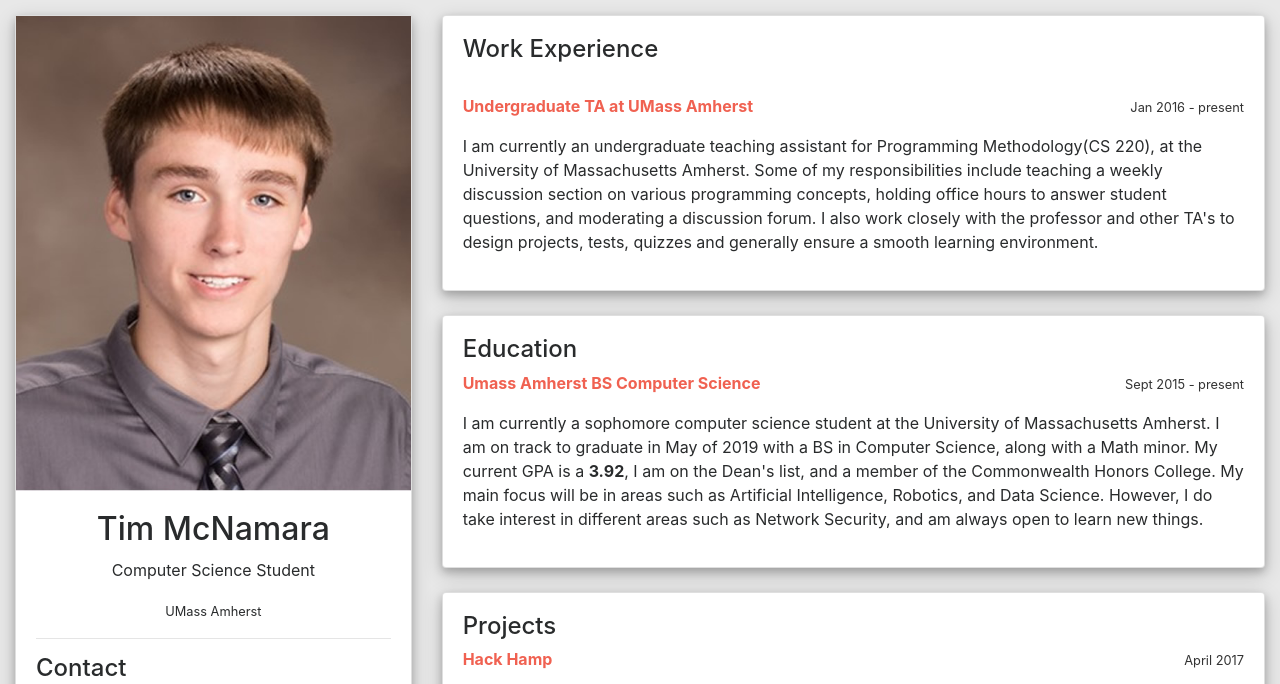
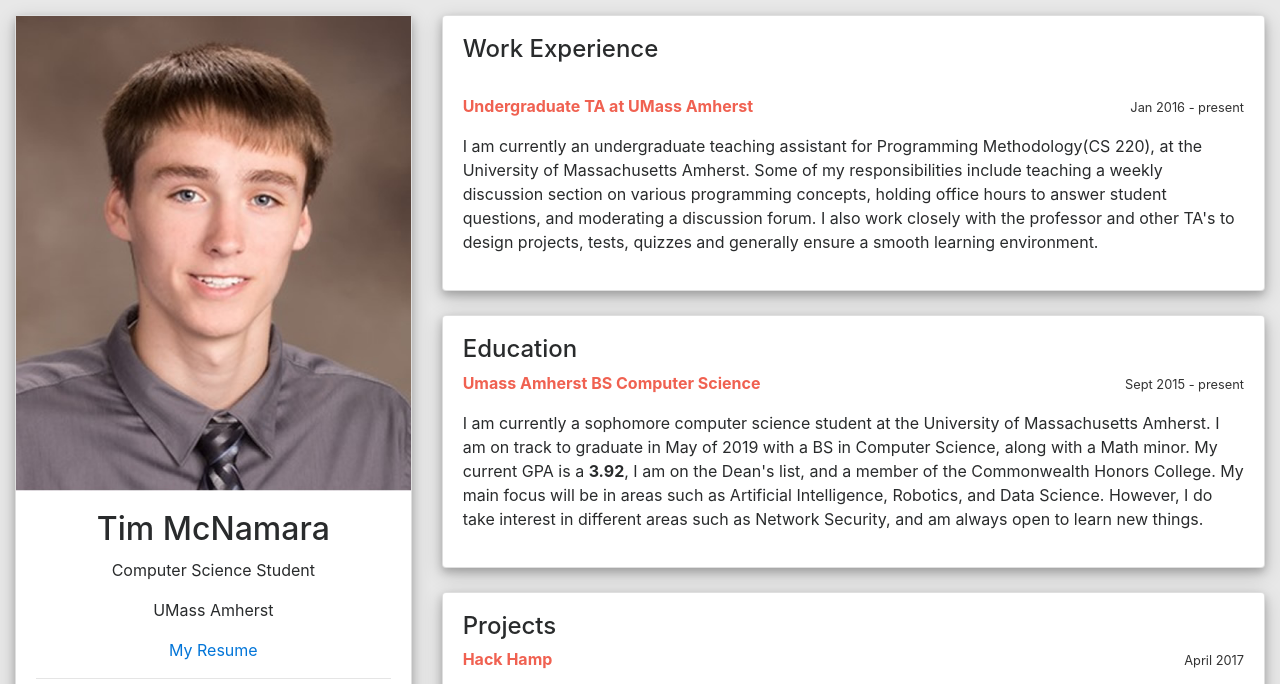
Before and after one commit to timothymcnam/timothymcnam.github.io, a plain HTML site: page index.html in a window 1280 px wide. Shown: the top 684 px of the page. Drawn offline with nearby package versions, Linux system fonts and the light colour scheme; a script that the page names is missing.

Commit message:
Added Resume

```diff
--- a/index.html
+++ b/index.html
@@ -38,7 +38,9 @@
                      <!-- give yourself a title -->
                      <p class="card-text" style ="text-align: center">Computer Science Student</p>
                      <!-- give a brief description about yourself-->
-                     <p class="card-text-more" style ="text-align: center"><small>UMass Amherst</small></p>
+                     <p class="card-text-more" style ="text-align: center">UMass Amherst</p>
+					 <p class="card-resume" style ="text-align: center"><a href="images/ResumeTimMcNamara.pdf" download>My Resume</a>
+</p>
                      <hr />
                      <h4> Contact </h4>
                      <!-- begin icons and contact info -->
```
Also changed, not shown: 1 other file.
